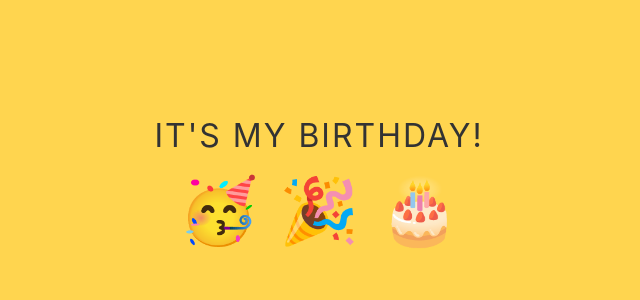
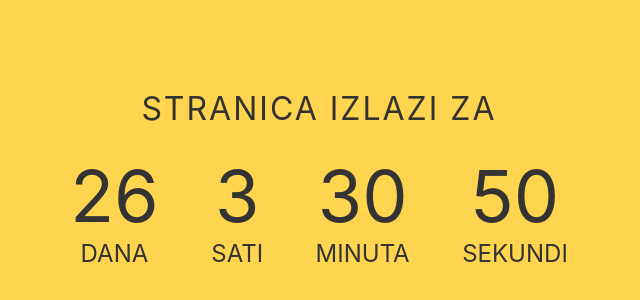
Before and after one commit to ajuranko/keby.com, a plain HTML site: page index.html in a window 1280 px wide. Shown: the part 210-510 px from the top of the page, without its empty margins (321-961 px from the left). Drawn offline with Linux system fonts and the light colour scheme.

Commit message:
Update index.html

```diff
--- a/index.html
+++ b/index.html
@@ -115,7 +115,7 @@
                 hour = minute * 60,
                 day = hour * 24;
 
-            const countDown = new Date("05/01/2023").getTime(),
+            const countDown = new Date("06/01/2023").getTime(),
                 x = setInterval(function () {
 
                     const now = new Date().getTime(),
```
